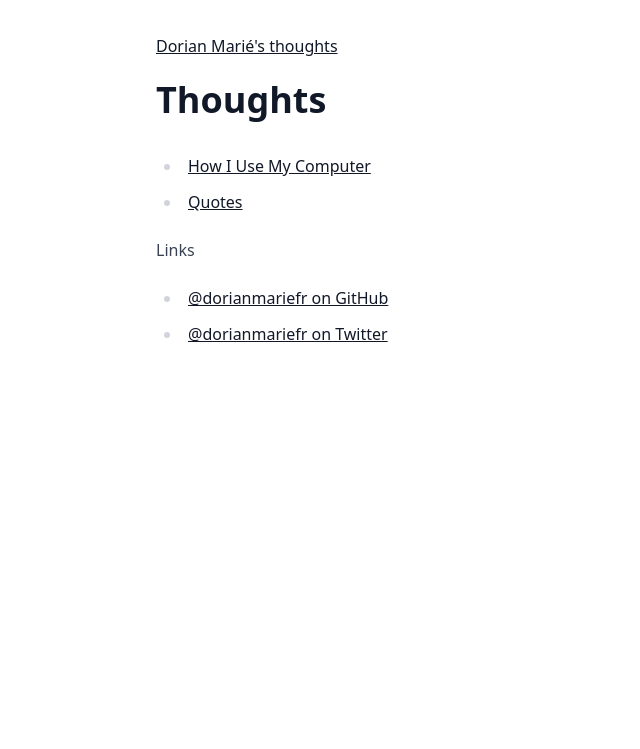
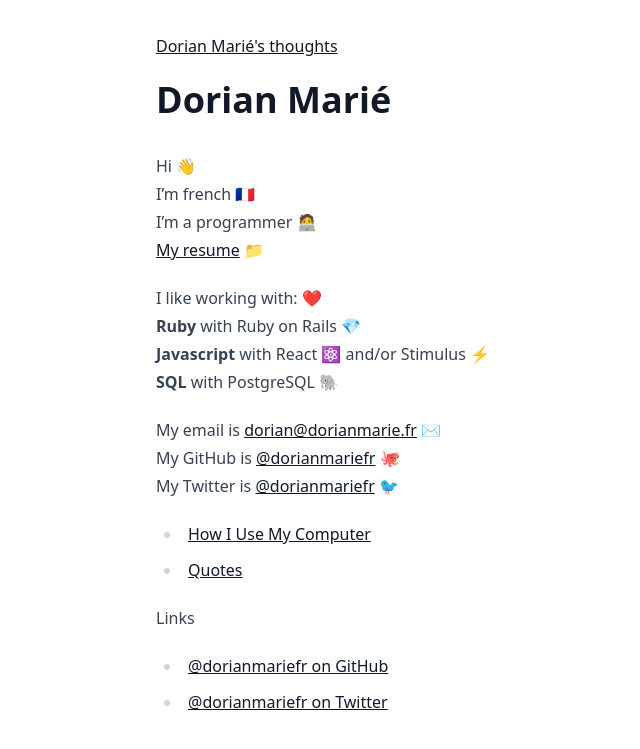
Before and after one commit to dorianmariefr/dorianmarie.fr, a Jekyll site: the page built from index.md, in a window 1280 px wide. Shown: the top 749 px of the page, without its empty margins (228-868 px from the left). Built offline with Jekyll 4.4.1, drawn with Linux system fonts in a browser that asks for light colours.

Commit message:
add resume and change to dorianmarie.fr

```diff
--- a/CNAME
+++ b/CNAME
@@ -1 +1 @@
-thoughts.dorianmarie.fr
+dorianmarie.fr
--- a/index.md
+++ b/index.md
@@ -1,8 +1,23 @@
 ---
 title: Thoughts
+title: Dorian Marié
 layout: default
 indexed: false
 ---
+
+Hi 👋<br>
+I'm french 🇫🇷<br>
+I'm a programmer 🧑‍💻<br>
+<a href="/resume/Dorian\ Marié\ -\ CV.pdf">My resume</a> 📁
+
+I like working with: ❤️<br>
+<b>Ruby</b> with Ruby on Rails 💎<br>
+<b>Javascript</b> with React ⚛️  and/or Stimulus ⚡️<br>
+<b>SQL</b> with PostgreSQL 🐘<br>
+
+My email is <a href="mailto:dorian@dorianmarie.fr">dorian@dorianmarie.fr</a> ✉️<br>
+My GitHub is <a href="https://github.com/dorianmariefr">@dorianmariefr</a> 🐙<br>
+My Twitter is <a href="https://twitter.com/dorianmariefr">@dorianmariefr</a> 🐦<br>
 
 <ul>
   {% for page in site.pages %}
```
Also changed, not shown: resume/picture.jpg (added), 4 other files.
